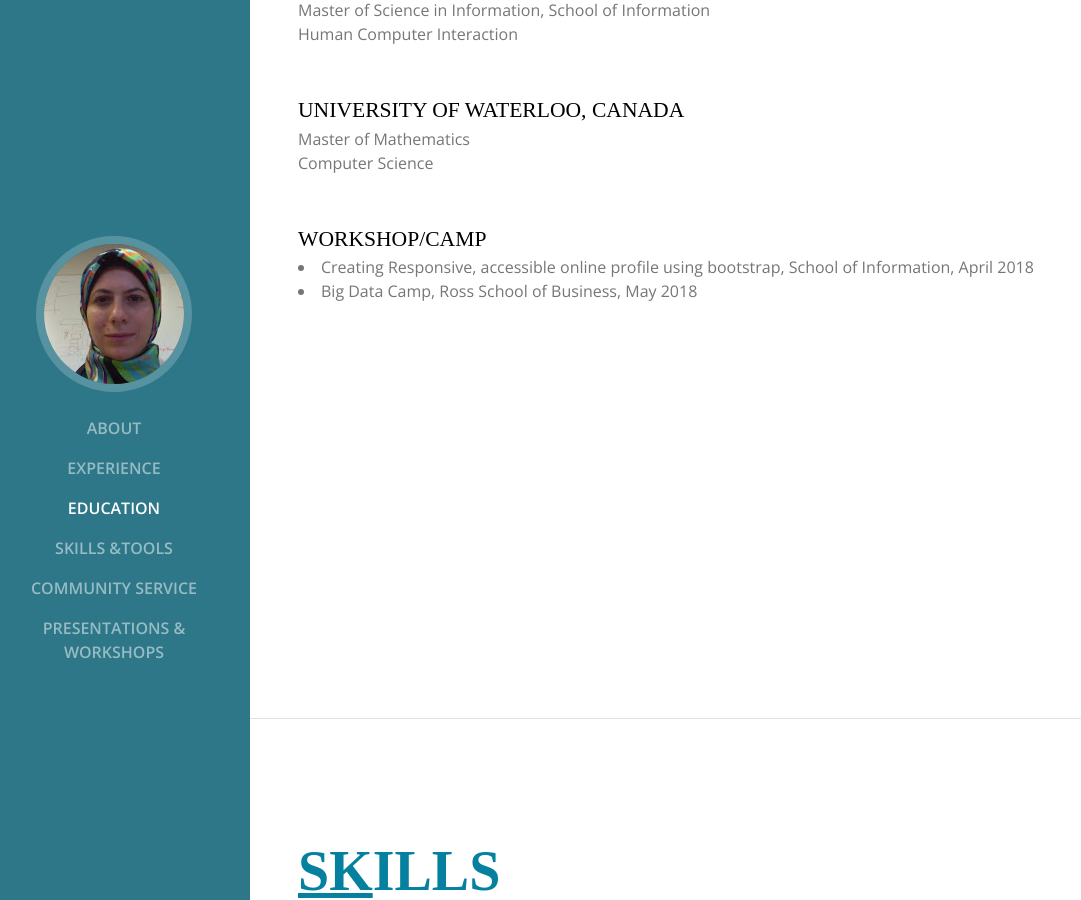
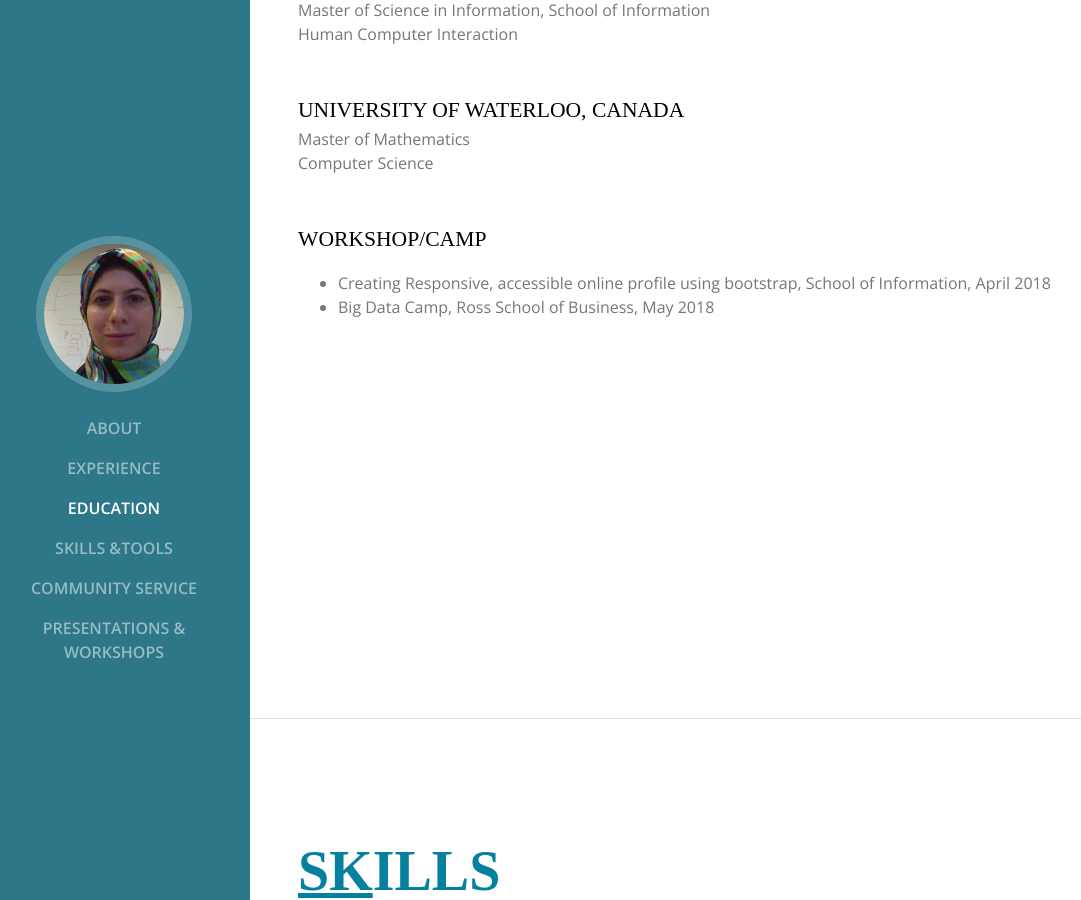
Before and after one commit to nancymou/nancymou.github.io, a Jekyll site: the page index.html, which Jekyll copies as it is, in a window 1280 px wide and 900 px high, scrolled down 2386 px. Shown: the whole window, without its empty margins (22-1103 px from the left). Built offline with Jekyll 4.4.1, drawn with Linux system fonts in a browser that asks for light colours; some web fonts are replaced.

```diff
--- a/index.html
+++ b/index.html
@@ -199,8 +199,8 @@
         <div class="resume-item d-flex flex-column flex-md-row">
             <div class="resume-content mr-auto">
               <div class="subheading">Workshop/Camp</div>
-              <li>Creating Responsive, accessible online profile using bootstrap, School of Information, April 2018</li>
-              <li>Big Data Camp, Ross School of Business, May 2018</li>
+              <p><ul><li>Creating Responsive, accessible online profile using bootstrap, School of Information, April 2018</li>
+              <li>Big Data Camp, Ross School of Business, May 2018</li></ul></p>
             </div>
          </div>
       </section>
```
